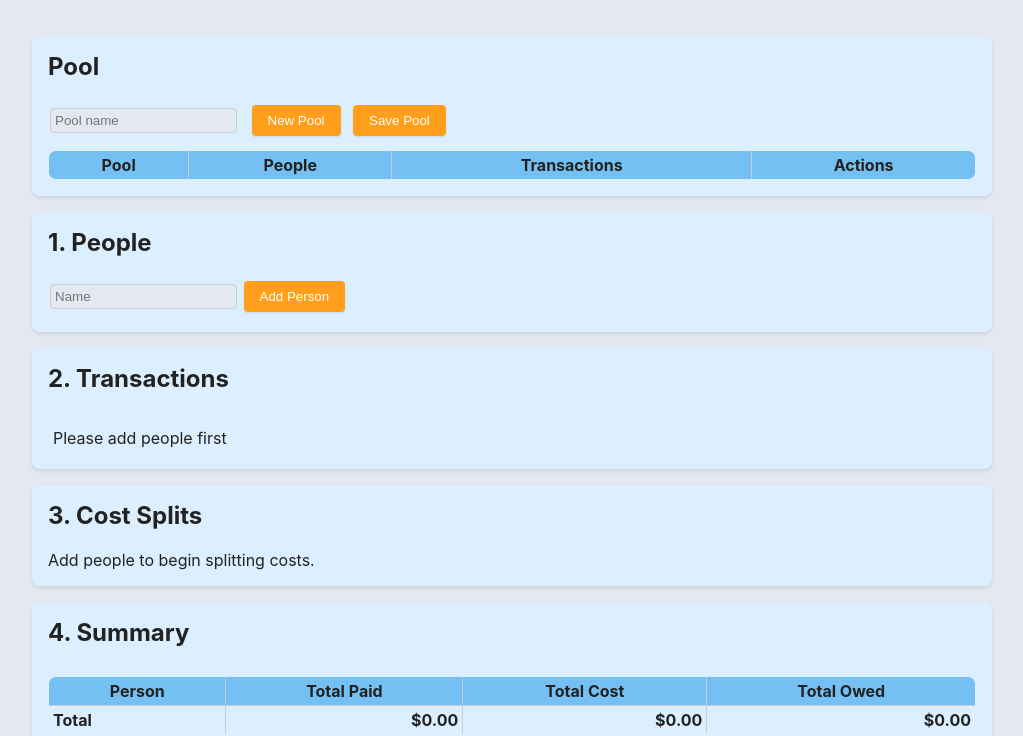
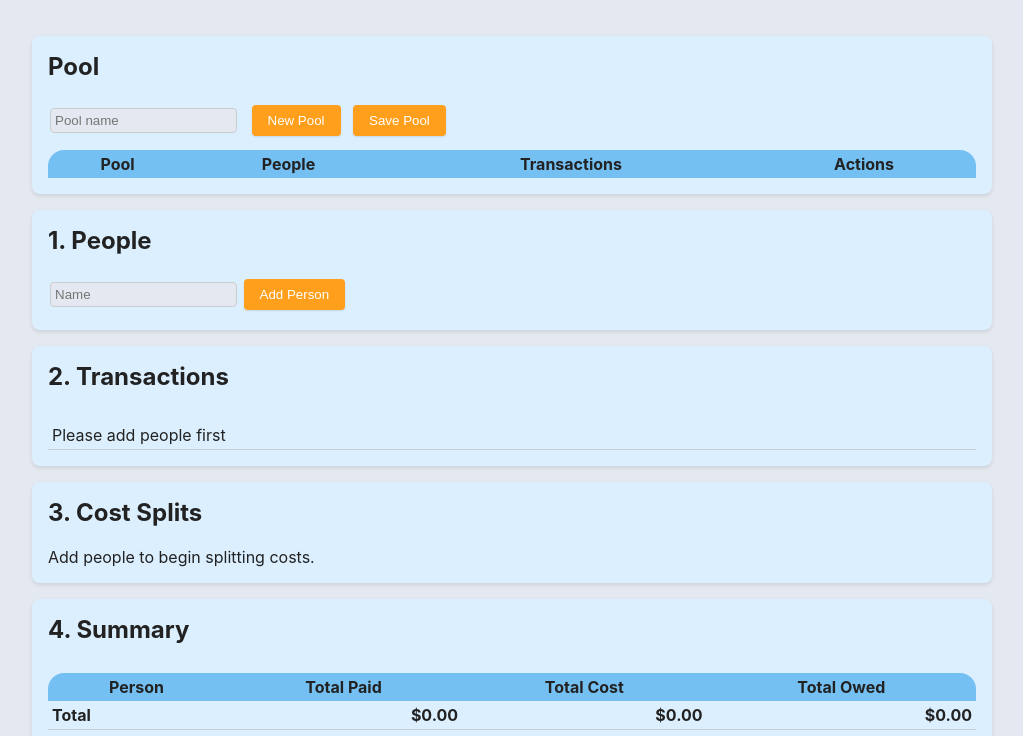
Before and after one commit to cost-splits/cost-splits.github.io, a website with bundled scripts: page index.html in a window 1280 px wide. Shown: the part 86-822 px from the top of the page, without its empty margins (128-1151 px from the left). Built offline with nearby package versions, Linux system fonts and the light colour scheme.

Commit message:
Remove table border and increase radius
Signed-off-by: Daniel Huang <pilotflyer824@gmail.com>

```diff
--- a/styles.css
+++ b/styles.css
@@ -96,8 +96,8 @@ table {
   width: 100%;
   border-collapse: collapse;
   background-color: var(--section-bg);
-  border: 1px solid var(--border-color);
-  border-radius: 0.5rem;
+  border-top-right-radius: 1rem;
+  border-top-left-radius: 1rem;
   overflow: hidden;
 }
 
@@ -108,7 +108,10 @@ thead {
 th,
 td {
   padding: calc(var(--spacing) / 2);
-  border: 1px solid var(--border-color);
+}
+
+td {
+  border-bottom: 1px solid var(--border-color);
 }
 
 tbody tr {
```
